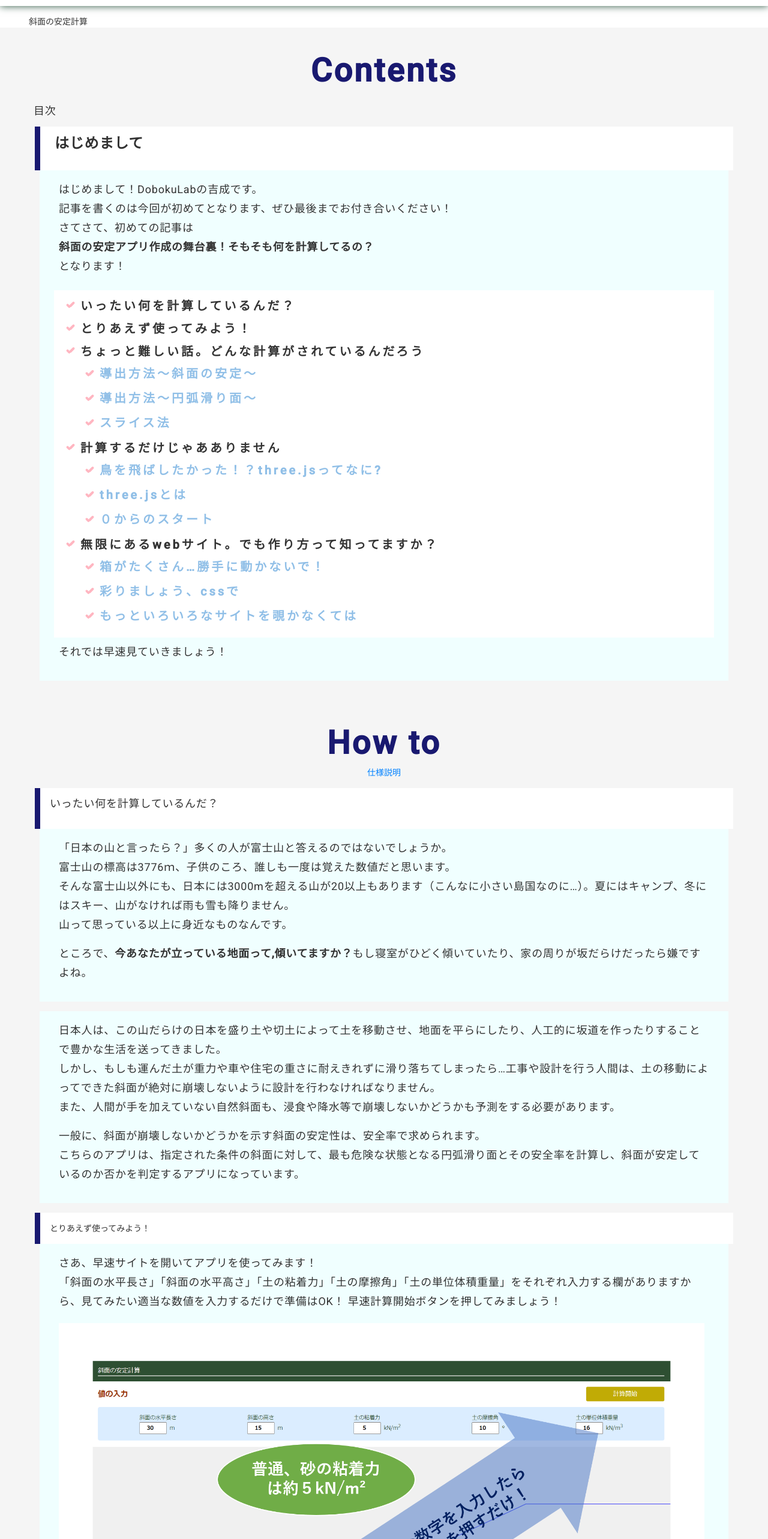
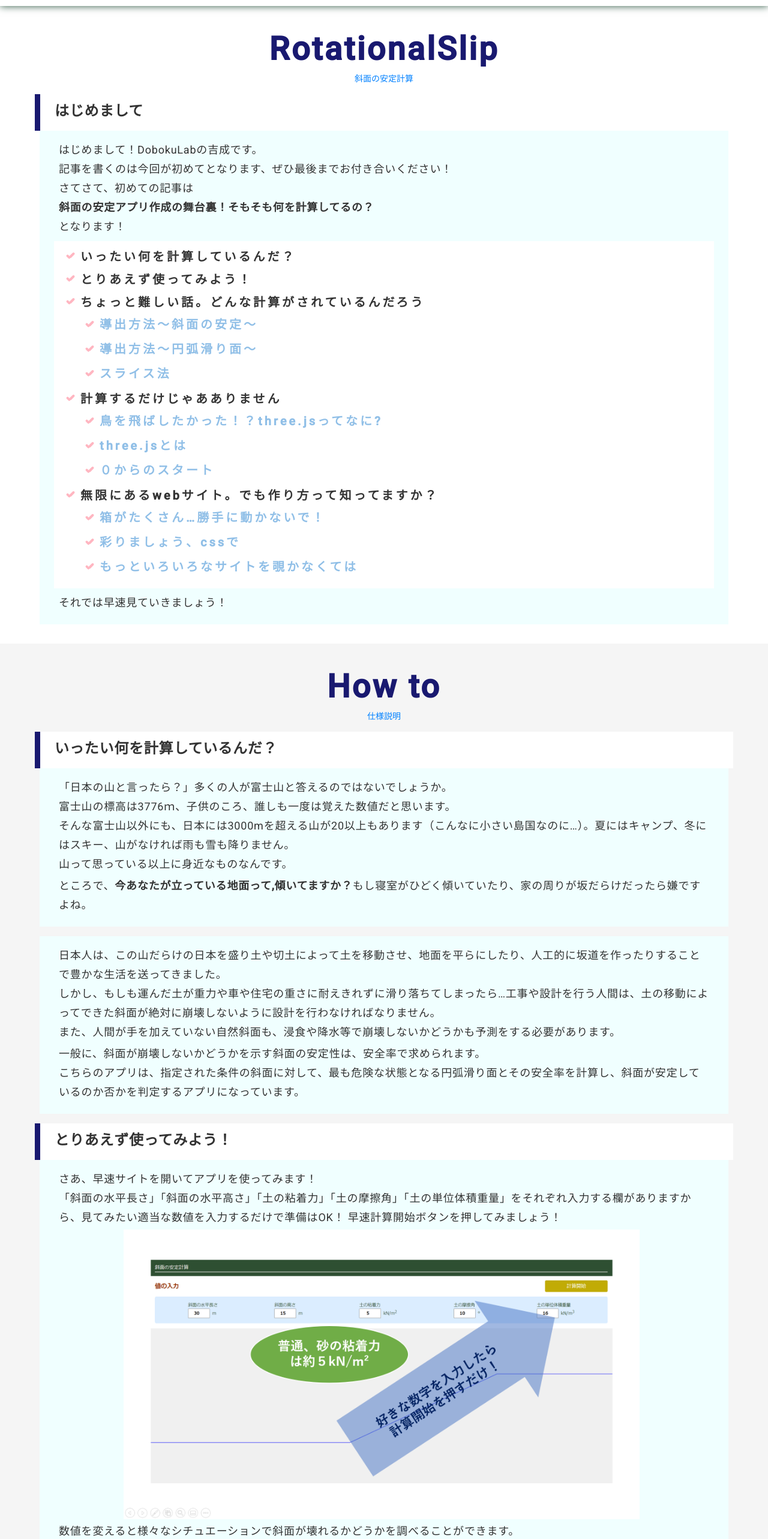
Before and after one commit to DoboPro/DoboPro, an Angular app: page /slip in a window 1280 px wide. Shown: the part 80-2646 px from the top of the page at 60% size. Built offline with nearby package versions, Linux system fonts and the light colour scheme.

Commit message:
サイズ微調整

```diff
--- a/src/app/app.component.scss
+++ b/src/app/app.component.scss
@@ -34,7 +34,7 @@ header {
 p {
   font-size: 18px;
   letter-spacing: 0.8px;
-  padding-bottom: 16px;
+  margin-bottom: 4px;
 }
 
 .tytle_two {
@@ -56,7 +56,6 @@ p {
   font-size: 24px;
   font-weight: 500;
   display: block;
-  width: 100%;
 
 }
 .button_area {
@@ -534,7 +533,7 @@ blockquote {
 
 .slip_img {
   display: block;
-  width: 100%;
+  width: 80%;
   padding-right: 8px;
   margin:4px auto;
 }
--- a/src/app/lotationalslip/lotationalslip.component.html
+++ b/src/app/lotationalslip/lotationalslip.component.html
@@ -1,13 +1,8 @@
-<div class="text_face" id="slip">
-    <h1>斜面の安定計算</h1>
-</div>
 
 <div class="content">
     <div class="content-inner">
-        <div class="tytle">
-            <h2>Contents</h2>
-            <p>目次</p>
-        </div>
+        <h2><a id="con_ro">RotationalSlip</a></h2>
+        <div class="sub_tytle">斜面の安定計算</div>
         <div class="content_topic">
             <blockquote class="quote-topic me-0">
                 <p class="tytle_two">はじめまして</p>
@@ -55,7 +50,7 @@
         <div class="sub_tytle">仕様説明</div>
         <div class="content_topic">
             <blockquote class="quote-topic me-0">
-                <p class="con_ro">いったい何を計算しているんだ？</p>
+                <p class="tytle_two">いったい何を計算しているんだ？</p>
             </blockquote>
         <div class="text_content">
             <p>「日本の山と言ったら？」多くの人が富士山と答えるのではないでしょうか。<br>
@@ -72,7 +67,7 @@
                 こちらのアプリは、指定された条件の斜面に対して、最も危険な状態となる円弧滑り面とその安全率を計算し、斜面が安定しているのか否かを判定するアプリになっています。<br></p>
         </div>
         <blockquote class="quote-blue me-0">
-            <a class="#con_how">とりあえず使ってみよう！</a>
+            <p class="tytle_two">とりあえず使ってみよう！</p>
         </blockquote>
         <div class="text_content">
             <p>さあ、早速サイトを開いてアプリを使ってみます！<br>
@@ -115,7 +110,7 @@
             <div class="article_slip">
                 <p>斜面の安定は、次の手順で計算をしていきます。</p>
                 <div class="image-area">
-                    <img src="../../assets/img/circle_image_f.png"  class="slip_img" width=220px>
+                    <img src="../../assets/img/slip_article_first.png"  class="slip_img" width=220px>
                 </div>
                 <ol class="slip_article_text">
                     <li>斜面より上のある座標（x＝L/2、ｙ＝H）を中心とし、ある半径をとる円弧滑り面の安全率を計算します。円弧滑り面の安全率計算では、スライス法に基づき円の面積をx方向に5分割し、それぞれの要素について滑り荷重と滑り抵抗を算出し、それぞれ合算した値の商を求めることで算出します。</li>
@@ -126,7 +121,7 @@
         <div class="text_content">
             <div class="article_slip">
                 <div class="image-area">
-                    <img src="../../assets/img/circle_image_s.png"  class="slip_img" width=220px>
+                    <img src="../../assets/img/slip_article_second.png"  class="slip_img" width=220px>
                 </div>
                 <ol class="slip_article_text" start="3">
                     <li>円弧滑り面の中心として選ばれているある座標の上下左右それぞれ１m離れた4点についても➁の計算を行います。そして、5つの異なる中心座標における最小安全率を比較して、最も小さい最小安全率を出した中心座標を選びます。</li>
@@ -236,12 +231,37 @@
         <div class="text_content">
             <p>私たちの生活にスマートフォンは欠かせないものになっています。必然的にスマホでブラウザを見る機会も以前より増えましたよね。<br>
             しかし、一口にスマホといっても、様々な大きさがあります。掌で収まるもの、少し手のひらより大きいもの、タブレットも多くの人が持っています。<br>
-            けれど、日本人の大多数は、そのサイトがどのように成り立っているのかを知りません。僕もその一人でした。</p>
+            けれど、日本人の大多数は、そのサイトがどのように作られているのかを知りません。つい先日まで僕もその一人でした。</p>
+            <p>記事の最後に、少しだけ今回学んだことの整理をしたいと思います。</p>
+        </div>
+        <div class="content_topic">
+            <p class="tytle_four">入れ物がたくさん…勝手に動かないで！</p>
         </div>
         <div class="text_content">
-            <p>私たちの生活にスマートフォンは欠かせないものになっています。必然的にスマホでブラウザを見る機会も以前より増えましたよね。<br>
-            しかし、一口にスマホといっても、様々な大きさがあります。掌で収まるもの、少し手のひらより大きいもの、タブレットも多くの人が持っています。</p>
-            けれど、日本人の大多数は、そのサイトがどのように成り立っているのかを知りません。僕もその一人でした。
+            <p>WEBサイトは、htmlに<strong>div</strong>という入れ物の場所を指定してあげることで成り立っています。</p>
+            <p>このdivは、それぞれに<strong>class="苗字"</strong>という形で入れ物に苗字をつけてあげることができます。<br>
+            divの中にdivを設置することができるのですが、その際に、divがどこの中にいるかで親―子の関係が必ず成り立ちます。親の好き嫌いが子供にも遺伝したものだと思ってください。</p>
+            <p>このようにして、入れ物の中に入れ物を配置することで、WEBサイトはデザインされています。<br>
+            ただし、無数にあるスマホやパソコンのサイズに合わせて、その都度入れ物がどこにいなければならないのか指定しなければなりませんし、<br>
+            何も指定しないと、divたちは下に下にと並んでしまうので、横に並んだり、画面に合わせて幅を変えたりという指定をする必要があります。</p>
+        </div>
+        <div class="content_topic">
+             <p class="tytle_four">cssで人格形成</p>
+        </div>
+        <div class="text_content">
+            <p>さて、入れ物がたくさんできたわけですが、このままだと無機質なサイトになってしまいます。それを防ぐために</p>
+        </div>
+        <div class="content_topic">
+            <p class="tytle_four">div達もソーシャルディスタンス</p>
+       </div>
+       <div class="text_content">
+           <p>さて、入れ物がたくさんできたわけですが、このままだと無機質なサイトになってしまいます。それを防ぐために</p>
+       </div>
+        <div class="content_topic">
+            <p class="tytle_four">もっといろいろなサイトを覗かなくては！</p>
+        </div>
+        <div class="text_content">
+            <p>私たちの</p>
         </div>
     </div>
 </div>
```
